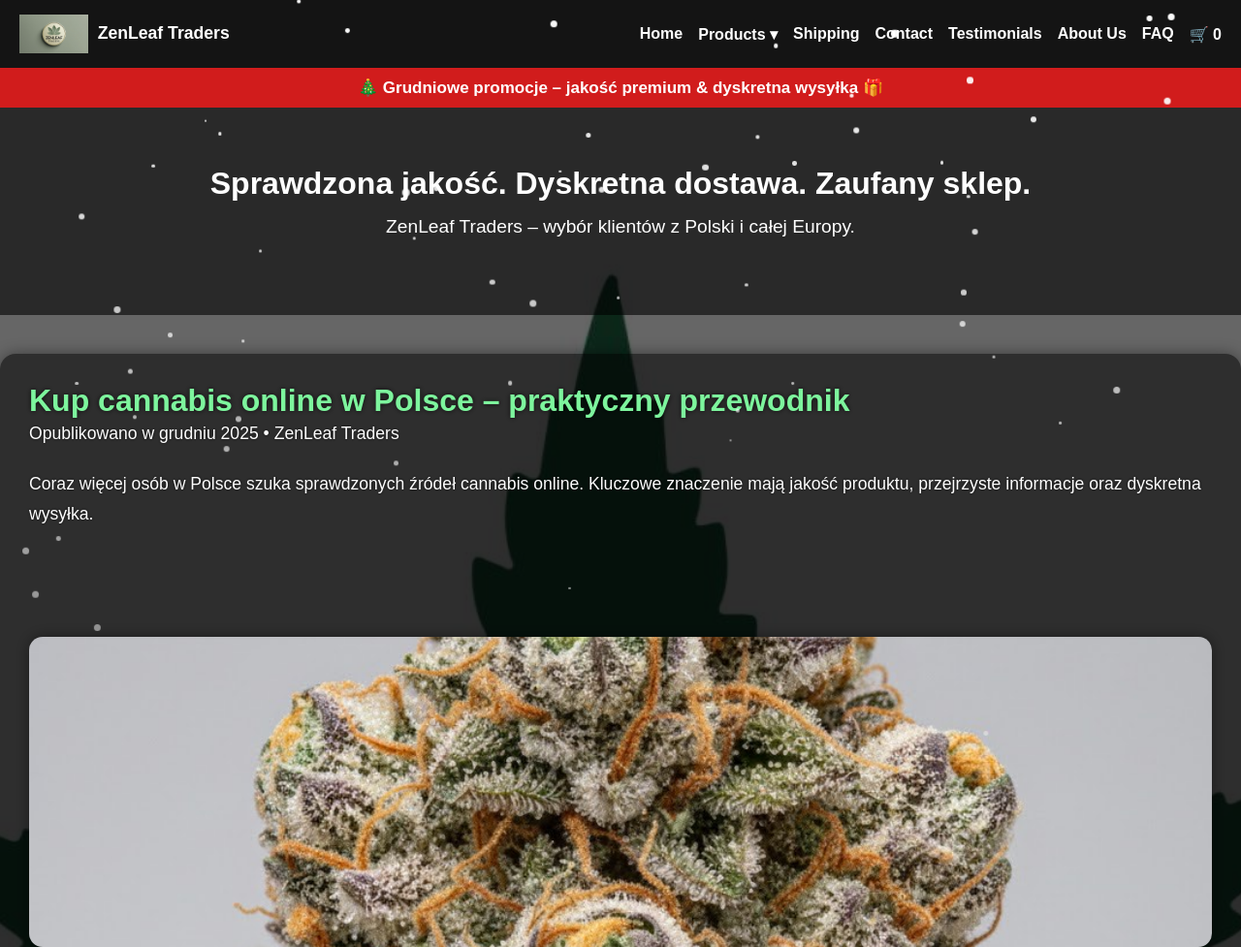
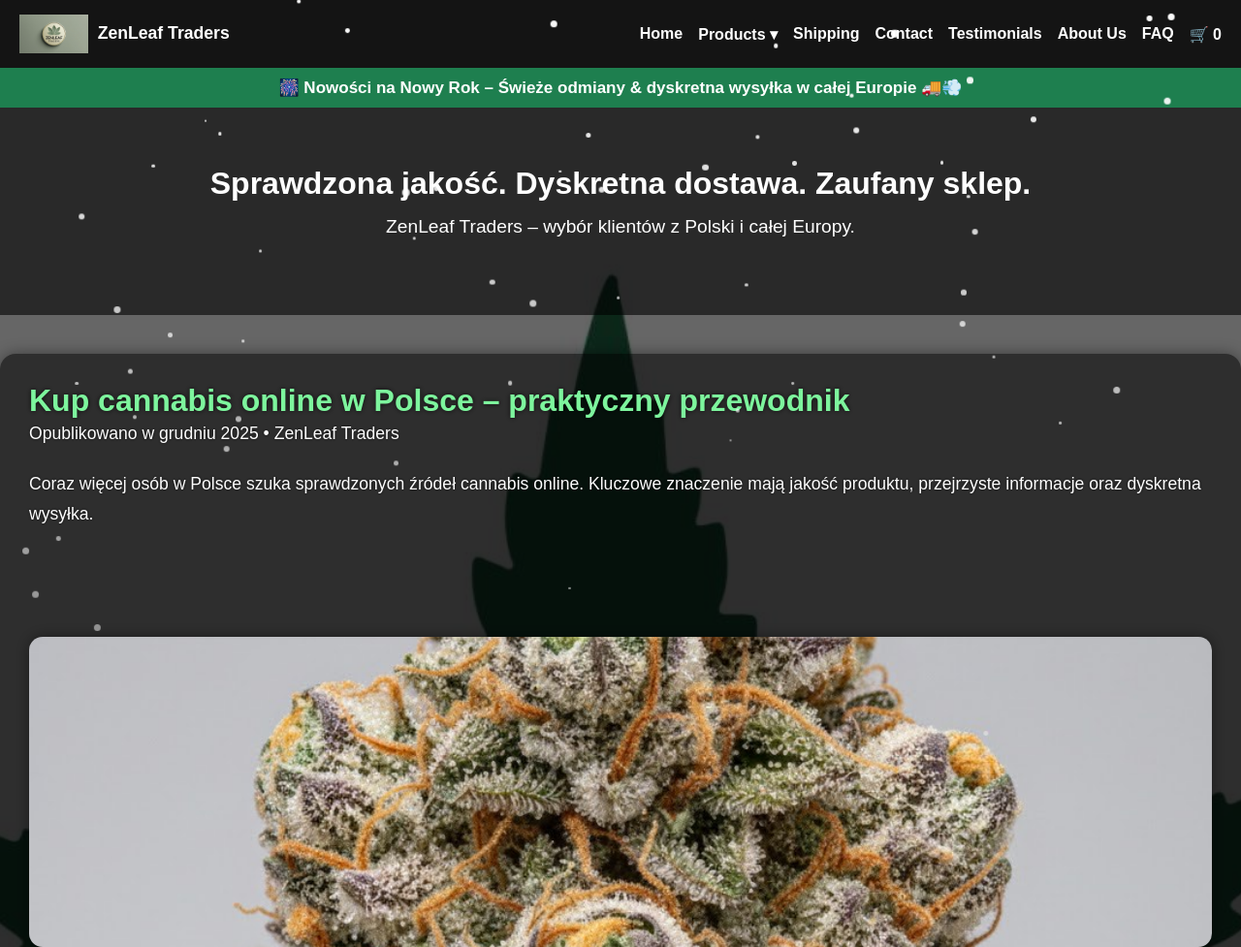
Before and after one commit to zenleaftraders/zenleaftraders, a plain HTML site: page kup-cannabis-polska.html in a window 1280 px wide. Shown: the top 977 px of the page at 97% size. Drawn offline with Linux system fonts and the light colour scheme.

Commit message:
Update kup-cannabis-polska.html

```diff
--- a/kup-cannabis-polska.html
+++ b/kup-cannabis-polska.html
@@ -80,9 +80,10 @@
 </header>
 
 <!-- Holiday Banner -->
-<div style="background:#d11c1c; color:white; text-align:center; padding:10px 5px; font-size:17px; font-weight:bold;">
-  🎄 Grudniowe promocje – jakość premium & dyskretna wysyłka 🎁
+<div style="background:#1e7f4f; color:white; text-align:center; padding:10px 5px; font-size:17px; font-weight:bold;">
+  🎆 Nowości na Nowy Rok – Świeże odmiany & dyskretna wysyłka w całej Europie 🚚💨
 </div>
+
 
 <!-- Hero -->
 <section class="hero">
```
